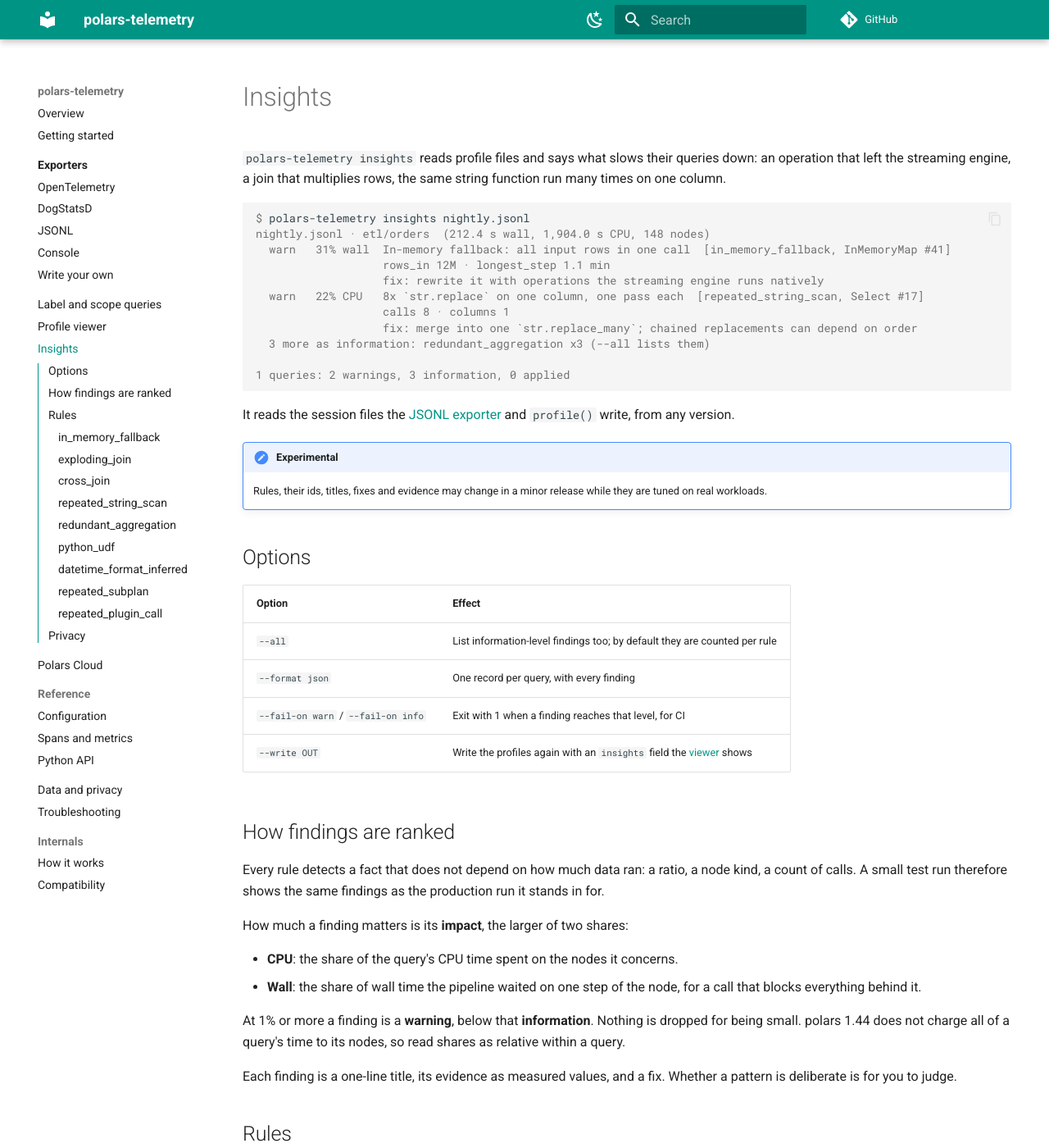
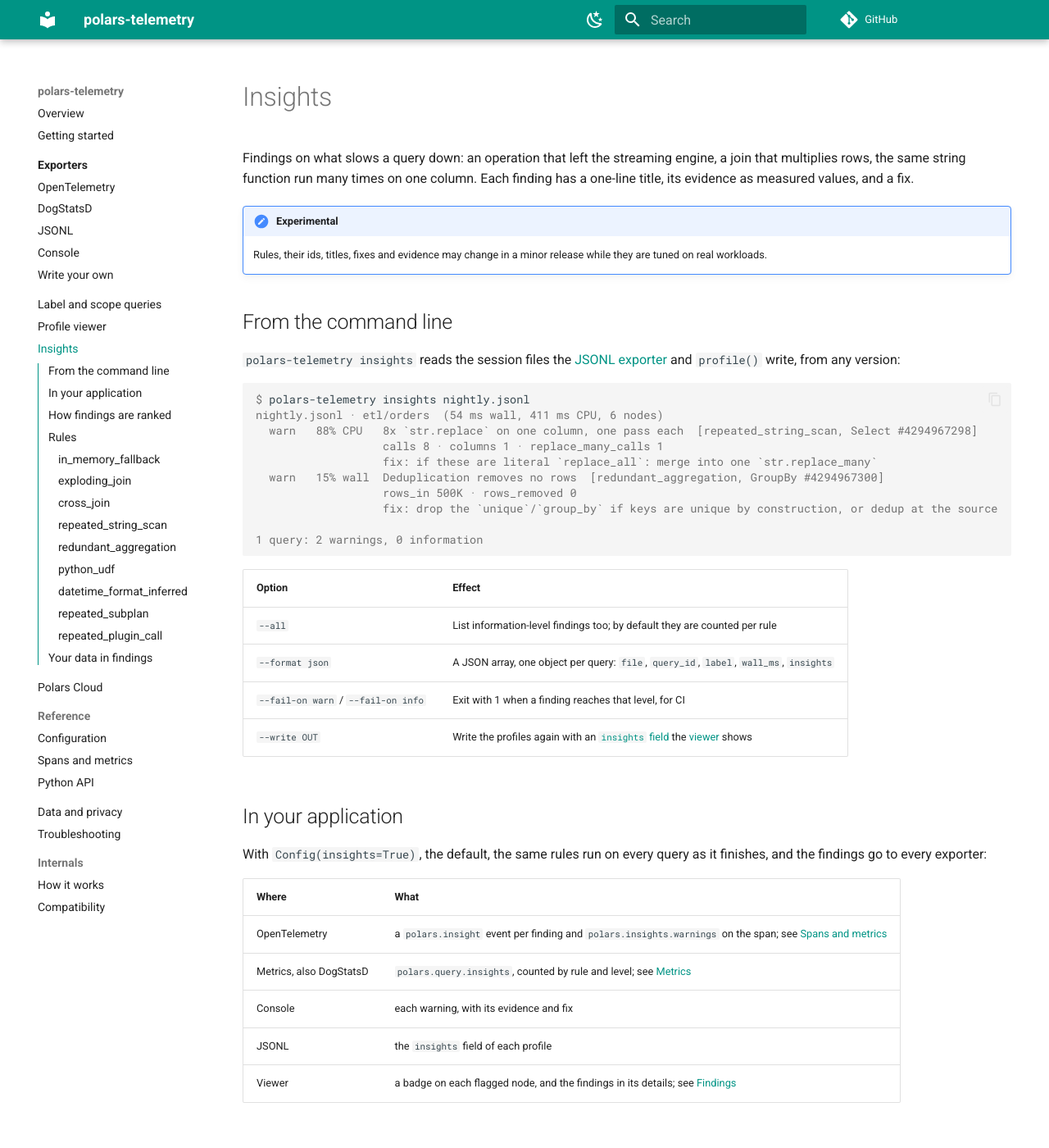
Before and after one commit to jan-krueger/polars-telemetry, an MkDocs documentation site: the page built from docs/insights.md, in a window 1280 px wide and 1400 px high. Shown: the whole window at 82% size. Built offline with MkDocs 1.6.1 and Material for MkDocs 9.7.7, drawn with Linux system fonts in a browser that asks for light colours; comment, search, counter and statistics services are not loaded; some of the changed text lies outside the part shown.

Commit message:
docs: correct the insights, privacy and viewer pages

````diff
--- a/docs/insights.md
+++ b/docs/insights.md
@@ -1,38 +1,51 @@
 # Insights
 
-`polars-telemetry insights` reads profile files and says what slows their
-queries down: an operation that left the streaming engine, a join that
-multiplies rows, the same string function run many times on one column.
-
-```console
-$ polars-telemetry insights nightly.jsonl
-nightly.jsonl · etl/orders  (212.4 s wall, 1,904.0 s CPU, 148 nodes)
-  warn   31% wall  In-memory fallback: all input rows in one call  [in_memory_fallback, InMemoryMap #41]
-                   rows_in 12M · longest_step 1.1 min
-                   fix: rewrite it with operations the streaming engine runs natively
-  warn   22% CPU   8x `str.replace` on one column, one pass each  [repeated_string_scan, Select #17]
-                   calls 8 · columns 1
-                   fix: merge into one `str.replace_many`; chained replacements can depend on order
-  3 more as information: redundant_aggregation x3 (--all lists them)
-
-1 queries: 2 warnings, 3 information, 0 applied
-```
-
-It reads the session files the [JSONL exporter](exporters/jsonl.md) and
-`profile()` write, from any version.
+Findings on what slows a query down: an operation that left the streaming
+engine, a join that multiplies rows, the same string function run many times
+on one column. Each finding has a one-line title, its evidence as measured
+values, and a fix.
 
 !!! note "Experimental"
     Rules, their ids, titles, fixes and evidence may change in a minor
     release while they are tuned on real workloads.
 
-## Options
+## From the command line
+
+`polars-telemetry insights` reads the session files the
+[JSONL exporter](exporters/jsonl.md) and `profile()` write, from any version:
+
+```console
+$ polars-telemetry insights nightly.jsonl
+nightly.jsonl · etl/orders  (54 ms wall, 411 ms CPU, 6 nodes)
+  warn   88% CPU   8x `str.replace` on one column, one pass each  [repeated_string_scan, Select #4294967298]
+                   calls 8 · columns 1 · replace_many_calls 1
+                   fix: if these are literal `replace_all`: merge into one `str.replace_many`
+  warn   15% wall  Deduplication removes no rows  [redundant_aggregation, GroupBy #4294967300]
+                   rows_in 500K · rows_removed 0
+                   fix: drop the `unique`/`group_by` if keys are unique by construction, or dedup at the source
+
+1 query: 2 warnings, 0 information
+```
 
 | Option | Effect |
 | --- | --- |
 | `--all` | List information-level findings too; by default they are counted per rule |
-| `--format json` | One record per query, with every finding |
+| `--format json` | A JSON array, one object per query: `file`, `query_id`, `label`, `wall_ms`, `insights` |
 | `--fail-on warn` / `--fail-on info` | Exit with 1 when a finding reaches that level, for CI |
-| `--write OUT` | Write the profiles again with an `insights` field the [viewer](profile-viewer.md#findings) shows |
+| `--write OUT` | Write the profiles again with an [`insights` field](exporters/jsonl.md#what-you-get) the [viewer](profile-viewer.md#findings) shows |
+
+## In your application
+
+With `Config(insights=True)`, the default, the same rules run on every query
+as it finishes, and the findings go to every exporter:
+
+| Where | What |
+| --- | --- |
+| OpenTelemetry | a `polars.insight` event per finding and `polars.insights.warnings` on the span; see [Spans and metrics](reference/spans-and-metrics.md#insights) |
+| Metrics, also DogStatsD | `polars.query.insights`, counted by rule and level; see [Metrics](reference/spans-and-metrics.md#metrics) |
+| Console | each warning, with its evidence and fix |
+| JSONL | the `insights` field of each profile |
+| Viewer | a badge on each flagged node, and the findings in its details; see [Findings](profile-viewer.md#findings) |
 
 ## How findings are ranked
 
@@ -42,16 +55,14 @@
 
 How much a finding matters is its **impact**, the larger of two shares:
 
-- **CPU**: the share of the query's CPU time spent on the nodes it concerns.
+- **CPU**: the share of the CPU time charged to plan nodes that the finding's
+  nodes account for.
 - **Wall**: the share of wall time the pipeline waited on one step of the
   node, for a call that blocks everything behind it.
 
 At 1% or more a finding is a **warning**, below that **information**. Nothing
-is dropped for being small. polars 1.44 does not charge all of a query's time
-to its nodes, so read shares as relative within a query.
-
-Each finding is a one-line title, its evidence as measured values, and a fix.
-Whether a pattern is deliberate is for you to judge.
+is dropped for being small. Whether a pattern is deliberate is for you to
+judge.
 
 ## Rules
 
@@ -78,9 +89,10 @@
 
 ### `repeated_string_scan`
 
-The same `str.*` function called on one column four or more times within a
-node, each call another pass over the data. `str.contains_any` or one regular
-expression can do the work of many `contains` in one pass.
+`str.contains`, or `str.replace` / `str.replace_all`, called on one column four
+or more times within a node, each call another pass over the data.
+`str.contains_any` or one regular expression can do the work of many `contains`
+in one pass.
 
 A chain of replacements merges into `str.replace_many` only where that gives
 the same result. `replace_many` scans once: a replacement never feeds a later
@@ -117,22 +129,22 @@
 The same nodes, with the same inputs, run more than once. Work below a node
 that feeds several consumers is done once and not counted. Impact is the CPU of
 every copy but one. polars shares identical subplans itself unless something
-in them is not deterministic; on polars 1.41 to 2.0.0rc2 that includes every
-plugin call, which `plugin_calls` counts. Whether a copy is deliberate is for
-you to judge.
+in them is not deterministic; before polars 2.0 that includes every plugin
+call, which `plugin_calls` counts (see [`repeated_plugin_call`](#repeated_plugin_call)).
+Whether a copy is deliberate is for you to judge.
 
 ### `repeated_plugin_call`
 
 The same plugin call, on the same input with the same arguments, more than once
-in one node. polars 1.41 to 2.0.0rc2 never shares plugin calls between
-expressions ([polars#29165](https://github.com/pola-rs/polars/issues/29165)), so
-the fix there is to compute the call once and reference the column. From polars
+in one node. Before polars 2.0, pre-releases included, polars never shares
+plugin calls between expressions
+([polars#29165](https://github.com/pola-rs/polars/issues/29165)), so the fix
+there is to compute the call once and reference the column. From polars
 2.0 a plugin is shared unless it is registered with `is_deterministic=False`
 ([polars#29428](https://github.com/pola-rs/polars/pull/29428)); the finding
 then suggests registering it as deterministic, if it is.
 
-## Privacy
+## Your data in findings
 
-Findings carry numbers, polars' node kinds and API names, never a column
-name, an alias or a literal from the plan. Insights read the plan the profile already
-holds; nothing else is collected.
+Numbers, polars' node kinds and API names only; see
+[Data and privacy](privacy.md#what-can-carry-your-data).
````
Also changed, not shown: README.md (+1 -1 lines), docs/getting-started.md (+1 -1 lines), docs/privacy.md (+28 -24 lines), docs/profile-viewer.md (+8 -8 lines), 2 other files.
